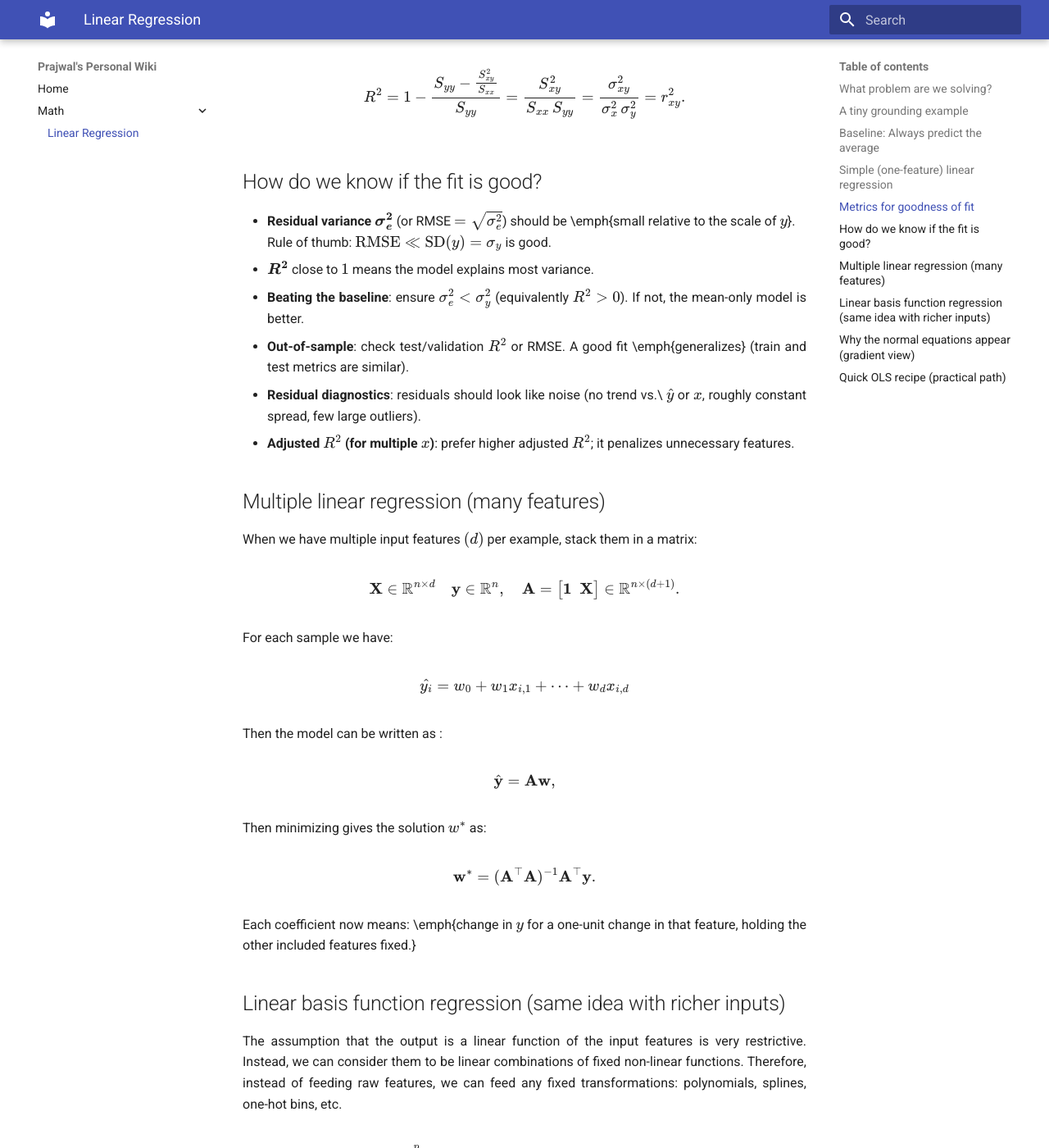
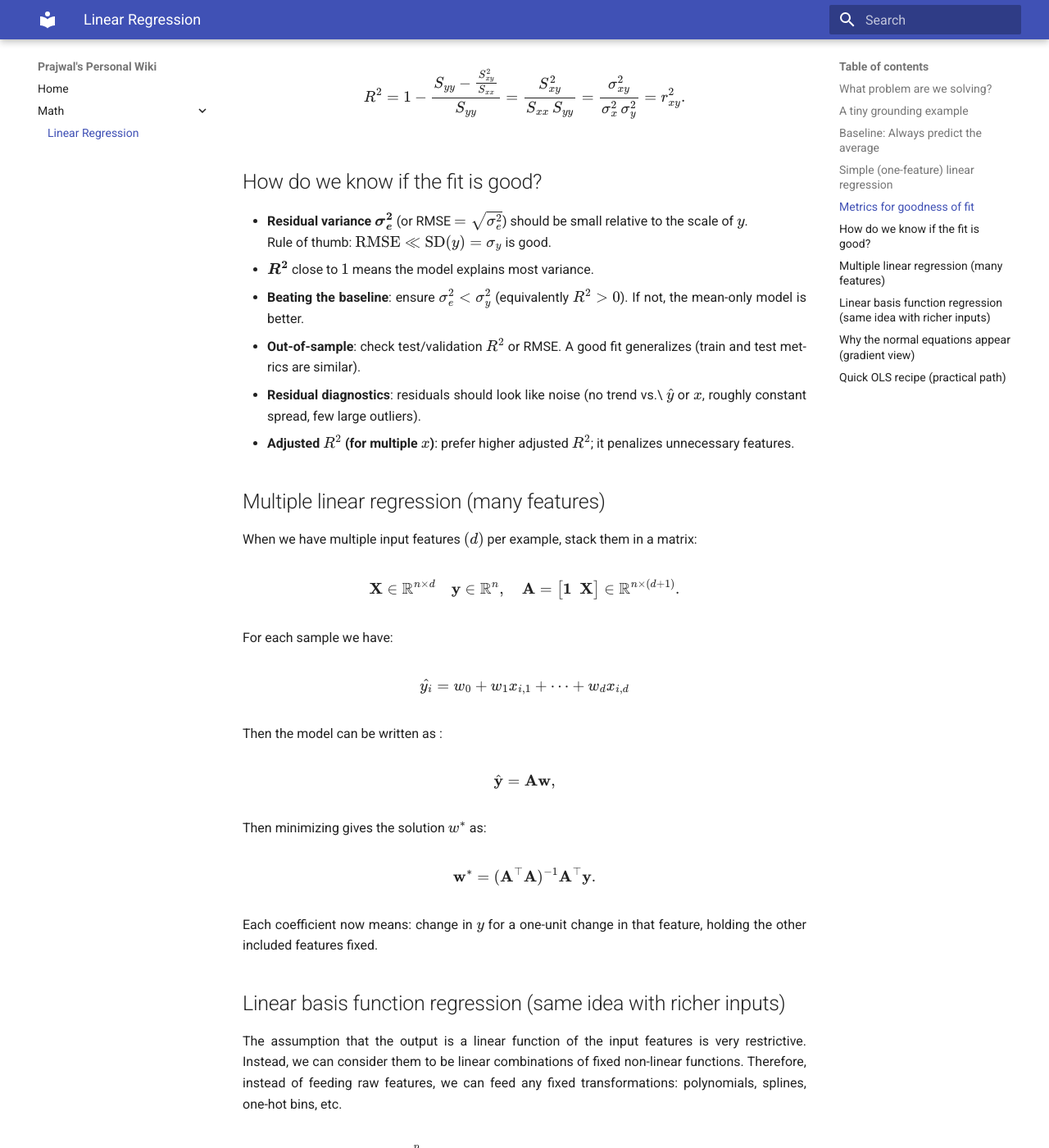
Before and after one commit to pj1911/my-wiki, an MkDocs documentation site: the page built from docs/linearRegression.md, in a window 1280 px wide and 1400 px high, scrolled down 3781 px. Shown: the whole window at 82% size. Built offline with MkDocs 1.6.1 and Material for MkDocs 9.7.7, drawn with Linux system fonts in a browser that asks for light colours; some of the changed text lies outside the part shown.

Commit message:
Update linearRegression.md

```diff
--- a/docs/linearRegression.md
+++ b/docs/linearRegression.md
@@ -91,7 +91,7 @@
 \sigma_e^2=\frac{1}{n}\sum_{i=1}^n e_i^2.
 $$
 
-We call it \emph{biased} because it divides by \(n\). The \emph{unbiased} version (simple regression with intercept) is:
+We call it biased because it divides by \(n\). The unbiased version (simple regression with intercept) is:
 
 $$
 s_e^2=\frac{1}{n-2}\sum_{i=1}^n e_i^2.
@@ -175,11 +175,11 @@
 
 ## How do we know if the fit is good?
 
-- **Residual variance** \(\boldsymbol{\sigma_e^2}\) (or RMSE \(=\sqrt{\sigma_e^2}\)) should be \emph{small relative to the scale of \(y\)}.
+- **Residual variance** \(\boldsymbol{\sigma_e^2}\) (or RMSE \(=\sqrt{\sigma_e^2}\)) should be small relative to the scale of \(y\).
   Rule of thumb: \(\mathrm{RMSE} \ll \text{SD}(y)=\sigma_y\) is good.
 - **\(\boldsymbol{R^2}\)** close to \(1\) means the model explains most variance.
 - **Beating the baseline**: ensure \(\sigma_e^2 < \sigma_y^2\) (equivalently \(R^2>0\)). If not, the mean-only model is better.
-- **Out-of-sample**: check test/validation \(R^2\) or RMSE. A good fit \emph{generalizes} (train and test metrics are similar).
+- **Out-of-sample**: check test/validation \(R^2\) or RMSE. A good fit generalizes (train and test metrics are similar).
 - **Residual diagnostics**: residuals should look like noise (no trend vs.\ \(\hat y\) or \(x\), roughly constant spread, few large outliers).
 - **Adjusted \(R^2\) (for multiple \(x\))**: prefer higher adjusted \(R^2\); it penalizes unnecessary features.
 
@@ -211,7 +211,7 @@
 \mathbf{w}^*=(\mathbf{A}^\top\mathbf{A})^{-1}\mathbf{A}^\top\mathbf{y}.
 $$
 
-Each coefficient now means: \emph{change in \(y\) for a one-unit change in that feature, holding the other included features fixed.}
+Each coefficient now means: change in \(y\) for a one-unit change in that feature, holding the other included features fixed.
 
 ## Linear basis function regression (same idea with richer inputs)
 
@@ -258,11 +258,11 @@
 \mathbf{B}^\top\mathbf{B}\,\mathbf{w}=\mathbf{B}^\top\mathbf{y}.
 $$
 
-That linear system \emph{is} the normal equations above.
+That linear system is the normal equations above.
 
 ## Quick OLS recipe (practical path)
 
-1. Gather data \((\mathbf{x}_i,y_i)_{i=1}^n\) \emph{including an intercept column of ones}.
+1. Gather data \((\mathbf{x}_i,y_i)_{i=1}^n\) including an intercept column of ones.
 2. Choose your features/bases \(\boldsymbol{\phi}(\cdot)\) (raw, polynomial, binned, etc.).
 3. Fit by OLS: \(\mathbf{w}^*=(\mathbf{B}^\top\mathbf{B})^{-1}\mathbf{B}^\top\mathbf{y}\) or a numeric solver (QR/SVD are more stable).
 4. Predict: \(\hat y=\langle\boldsymbol{\phi}(\mathbf{x}),\mathbf{w}^*\rangle\).
```
